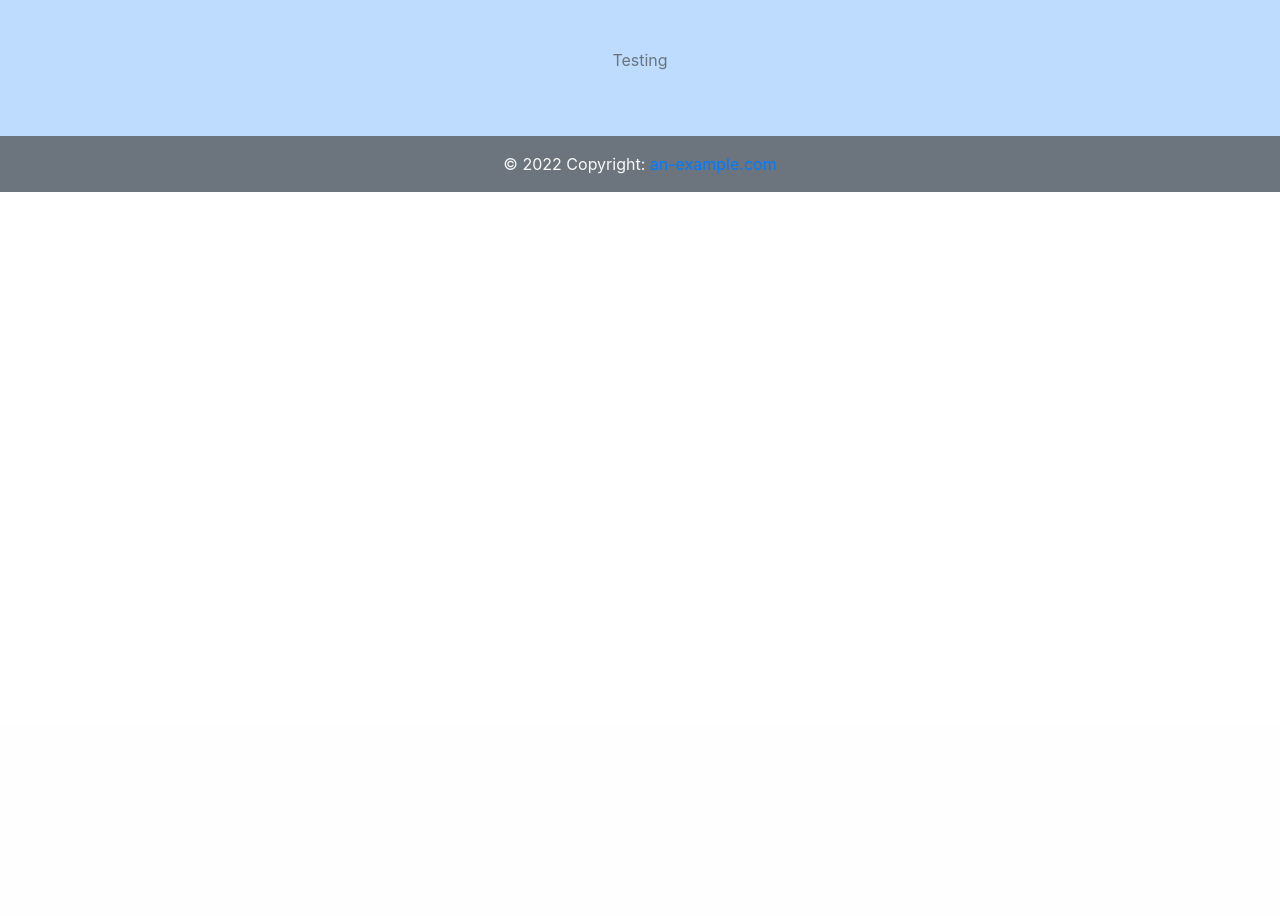
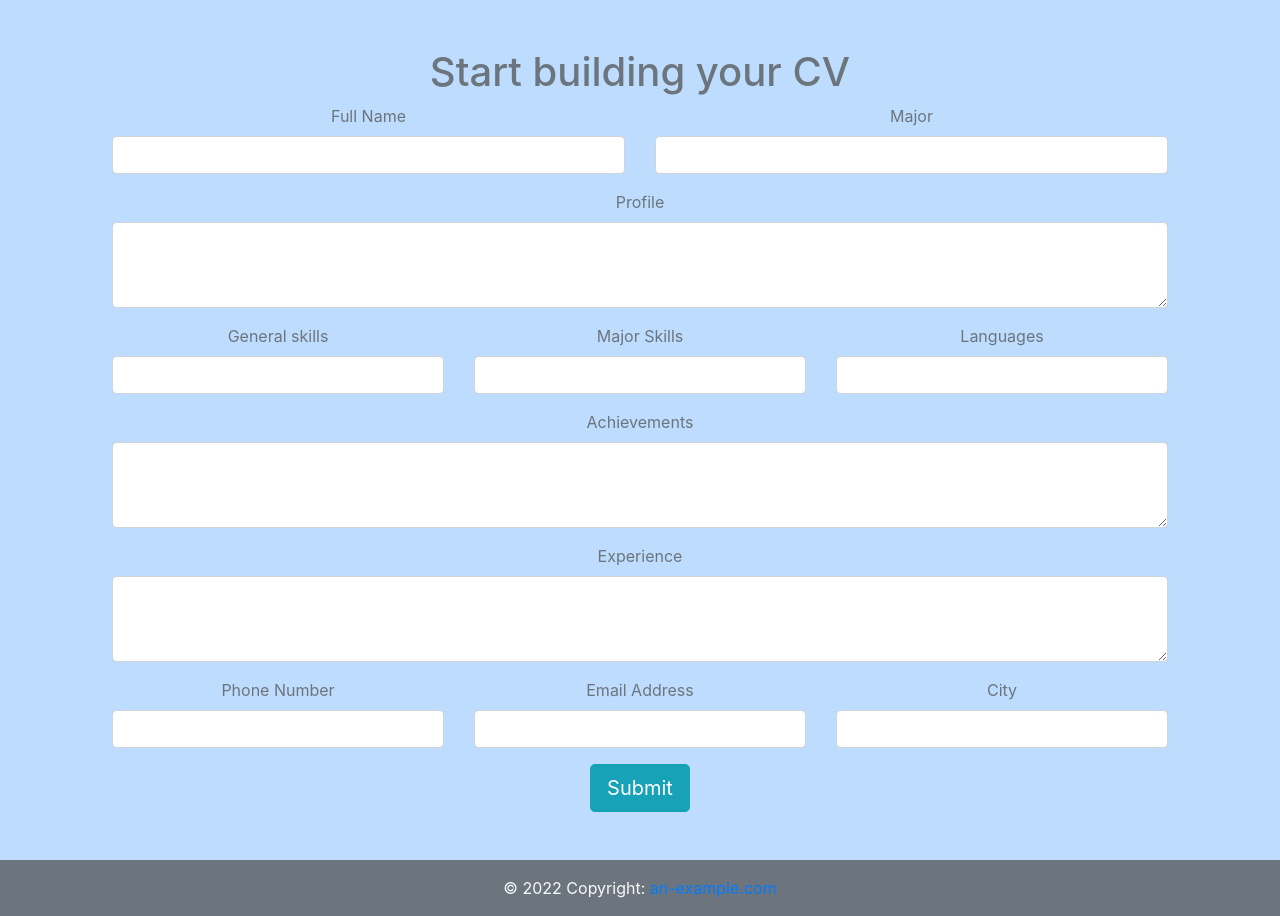
Before and after one commit to NusaibaAbdulaziz/CV_Builder_PHP, a PHP site: page /buildcv.php in a window 1280 px wide. Shown: the part 74-990 px from the top of the page. Before the commit the page ends 266 px from the top, so only its background shows below. Run offline with PHP 8.4, Linux system fonts and the light colour scheme.

Commit message:
Third commit

```diff
--- a/buildcv.php
+++ b/buildcv.php
@@ -24,8 +24,75 @@ include_once 'header.php';
 
 
           <section class="text-secondary p-5 text-center" style="background-color: #BEDCFE;">
-             <p> Testing </p>
 
+          <div class="container">
+          <h1 class="well">Start building your CV</h1>
+	      <div class="col-lg-12 well">
+	      <div class="row">
+				<form id="signup-form" class="form" action="includes/signup.inc.php" method="post">
+					<div class="col-sm-12">
+						<div class="row">
+							<div class="col-sm-6 form-group">
+								<label>Full Name</label>
+								<input type="text" class="form-control">
+							</div>
+							<div class="col-sm-6 form-group">
+								<label>Major</label>
+								<input type="text" class="form-control">
+							</div>
+						</div>
+						<div class="form-group">
+							<label>Profile</label>
+							<textarea rows="3" class="form-control"></textarea>
+						</div>
+						<div class="row">
+							<div class="col-sm-4 form-group">
+								<label>General skills</label>
+								<input type="text" class="form-control">
+							</div>
+							<div class="col-sm-4 form-group">
+								<label>Major Skills</label>
+								<input type="text" class="form-control">
+							</div>
+							<div class="col-sm-4 form-group">
+								<label>Languages</label>
+								<input type="text" class="form-control">
+							</div>
+						</div>
+                        <div class="form-group">
+							<label>Achievements</label>
+							<textarea rows="3" class="form-control"></textarea>
+						</div>
+                        <div class="form-group">
+							<label>Experience</label>
+							<textarea rows="3" class="form-control"></textarea>
+						</div>
+
+
+                        <div class="row">
+							<div class="col-sm-4 form-group">
+                               <label>Phone Number</label>
+						        <input type="text" class="form-control">
+							</div>
+							    <div class="col-sm-4 form-group">
+                                <label>Email Address</label>
+					     	<input type="email" class="form-control">
+							</div>
+							<div class="col-sm-4 form-group">
+                                <label>City</label>
+					         	<input type="text" class="form-control">
+							</div>
+						</div>
+
+
+
+
+					<button type="button" class="btn btn-lg btn-info">Submit</button>
+					</div>
+				</form>
+				</div>
+	</div>
+	</div>
 
 
           </section>
```
Also changed, not shown: includes/buildcv.inc.php (added).
